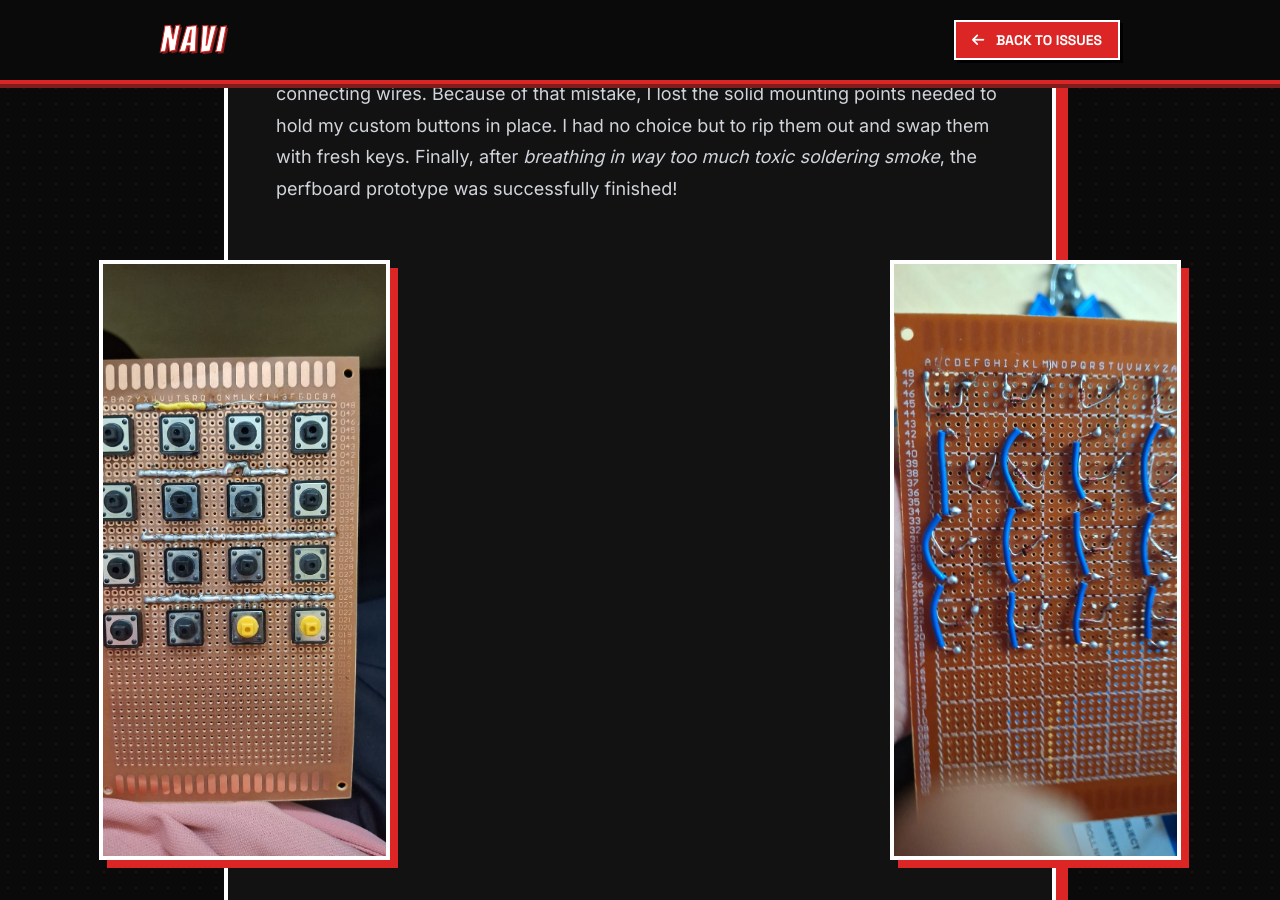
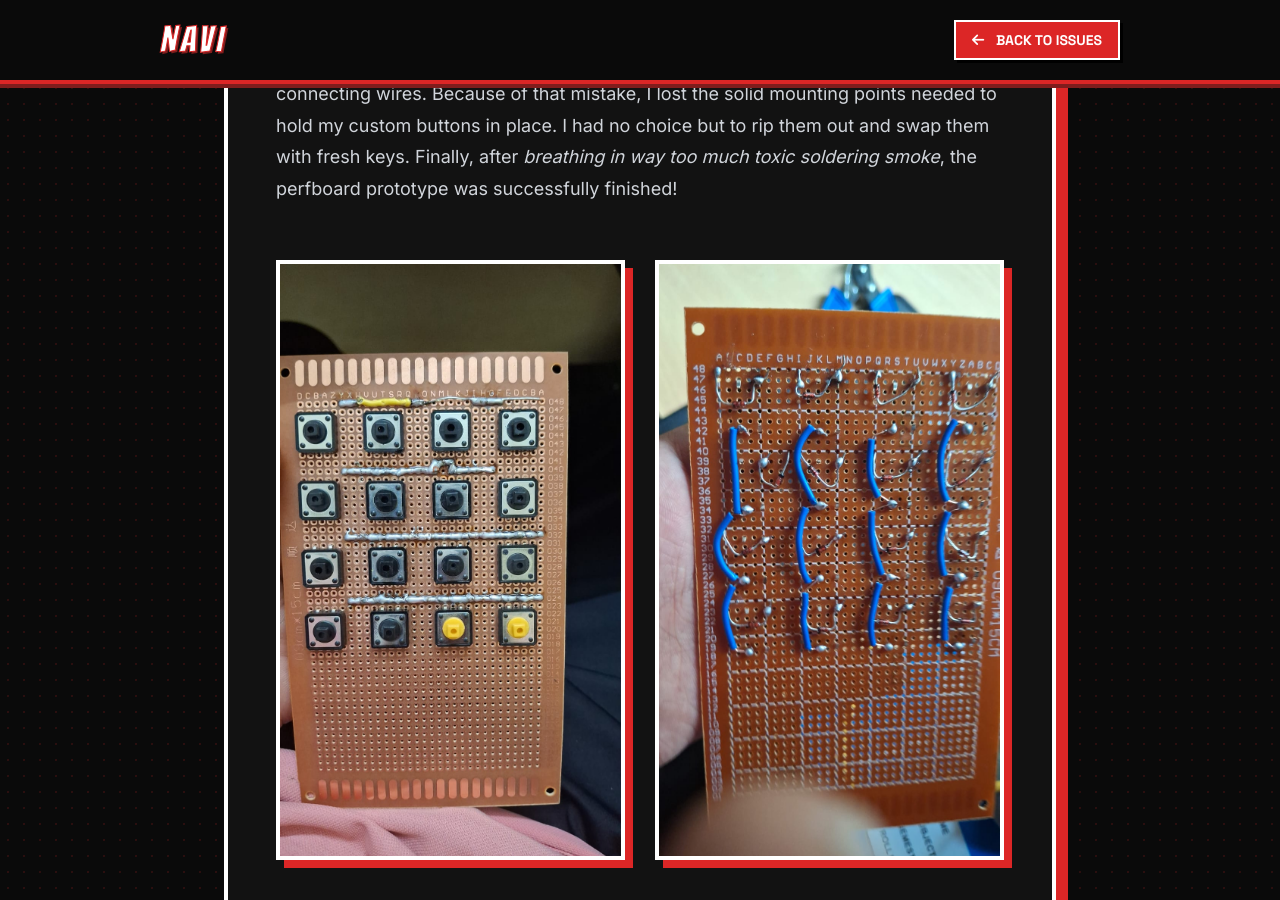
Before and after one commit to Pruthvik27/navi.github.io, a Jekyll site: the page built from _posts/2026-07-01-iot-telemetry-hub.md, in a window 1280 px wide and 900 px high, scrolled down 3631 px. Built offline with Jekyll 4.4.1, drawn with Linux system fonts in a browser that asks for light colours; nearby versions of some CDN libraries.

Commit message:
Update 2026-07-01-iot-telemetry-hub.md

```diff
--- a/_posts/2026-07-01-iot-telemetry-hub.md
+++ b/_posts/2026-07-01-iot-telemetry-hub.md
@@ -74,9 +74,9 @@ After soldering the keys in place, I decided to give it a test run. Everything s
 I had no choice but to rip them out and swap them with fresh keys. Finally, after *breathing in way too much toxic soldering smoke*, the perfboard prototype was successfully finished!
 
 
-<div style="display: flex; gap: 500px; justify-content: center; align-items: center;">
-    <img src="/assets/images/Perfboard Prototype Front.jpg" alt="Perfboard with Keys" style="width: 40%; height: 600px; object-fit: cover;">
-    <img src="/assets/images/Perfboard with diodes.jpg" alt="Perfboard with diodes" style="width: 40%; height: 600px; object-fit: cover;">
+<div style="display: flex; gap: 30px; justify-content: center; align-items: center;">
+    <img src="/assets/images/Perfboard Prototype Front.jpg" alt="Perfboard with Keys" style="width: 50%; height: 600px; object-fit: cover;">
+    <img src="/assets/images/Perfboard with diodes.jpg" alt="Perfboard with diodes" style="width: 50%; height: 600px; object-fit: cover;">
 </div>
 
 **SO the prototype was working fine and it was a success.**
```
